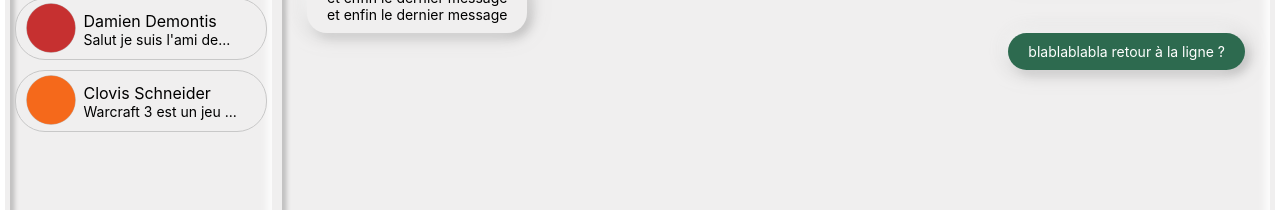
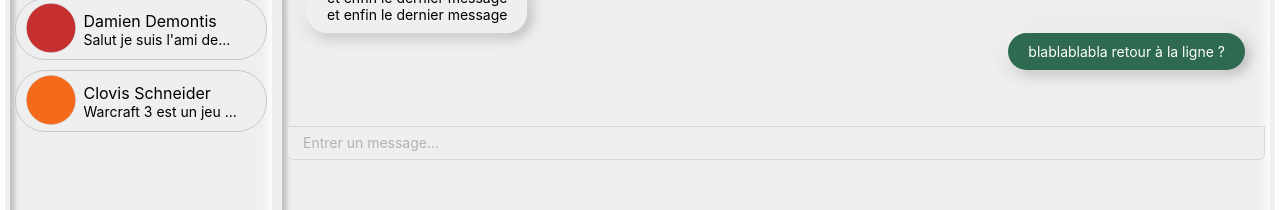
Before and after one commit to Leon-Art-EIP/mvp-leonart.github.io, a React (Create React App) app: page /mvp-leonart.github.io/messagerie in a window 1280 px wide. Shown: the part 398-608 px from the top of the page. Built offline with nearby package versions, Linux system fonts and the light colour scheme.

Commit message:
add input send message

```diff
--- a/src/Pages/Messagerie/Messagerie.tsx
+++ b/src/Pages/Messagerie/Messagerie.tsx
@@ -1,4 +1,4 @@
-import { Col, Row } from "antd";
+import { Col, Input, Row } from "antd";
 import styled from "styled-components";
 import Contact, { ContactType } from "./Contact";
 import profile1 from "../../assets/Rectangle 180.png";
@@ -123,6 +123,9 @@ export default function Messagerie() {
         <ContactHeader />
         <Date>Vendredi 9 décembre 2022</Date>
         <Message contacts={contacts} selected={selected} />
+        <FullRow align="bottom">
+          <StyledInput placeholder="Entrer un message..."></StyledInput>
+        </FullRow>
       </MessageCol>
     </MessagerieWrapper>
   );
@@ -134,12 +137,23 @@ const Date = styled.div`
   margin: 15px 0;
 `;
 
+const FullRow = styled(Row)`
+  height: 90px;
+`;
+
 const MessageCol = styled(Col)`
   box-shadow: inset -4px -4px 10px #ffffff,
     inset 4px 4px 5px rgba(0, 0, 0, 0.25);
   border-radius: 10px;
   margin: 5px;
   padding: 5px;
+`;
+
+const StyledInput = styled(Input)`
+  background: #f0efef;
+  border-top-right-radius: 0px;
+  border-top-left-radius: 0px;
+  padding: 5px 15px;
 `;
 
 const MessagerieWrapper = styled(Row)`
```
